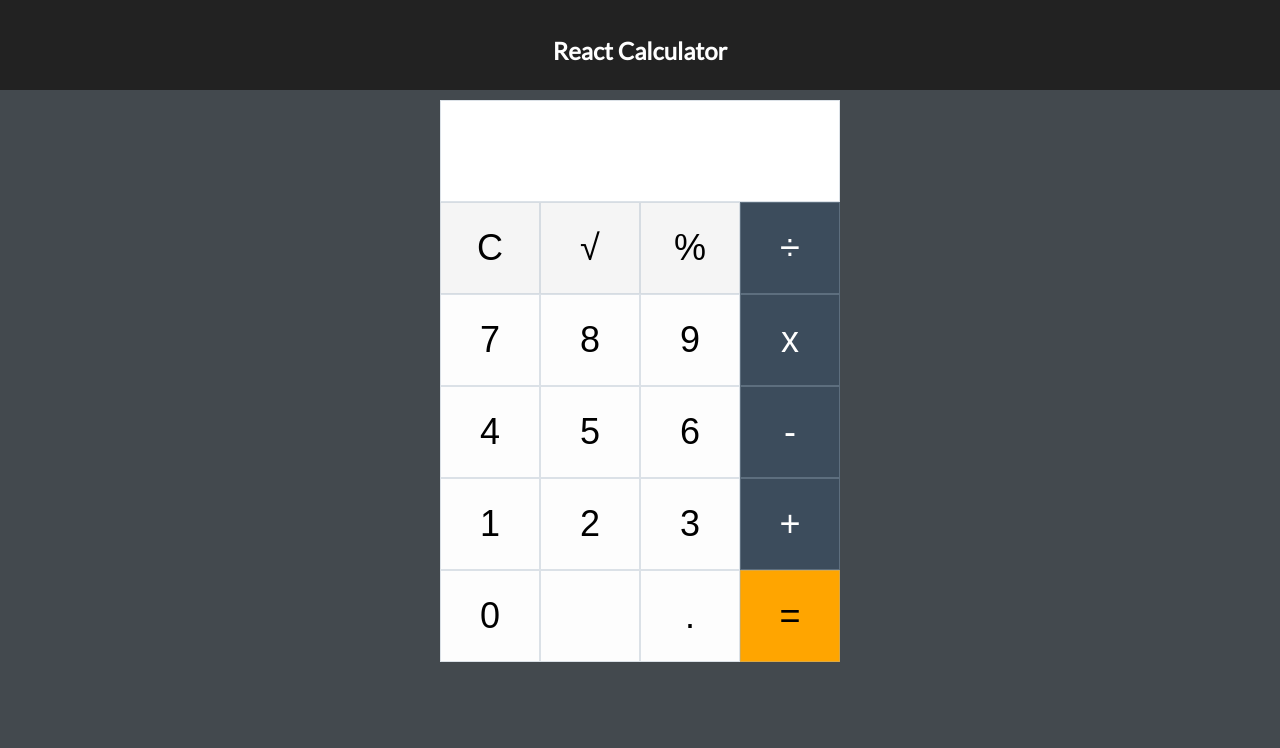
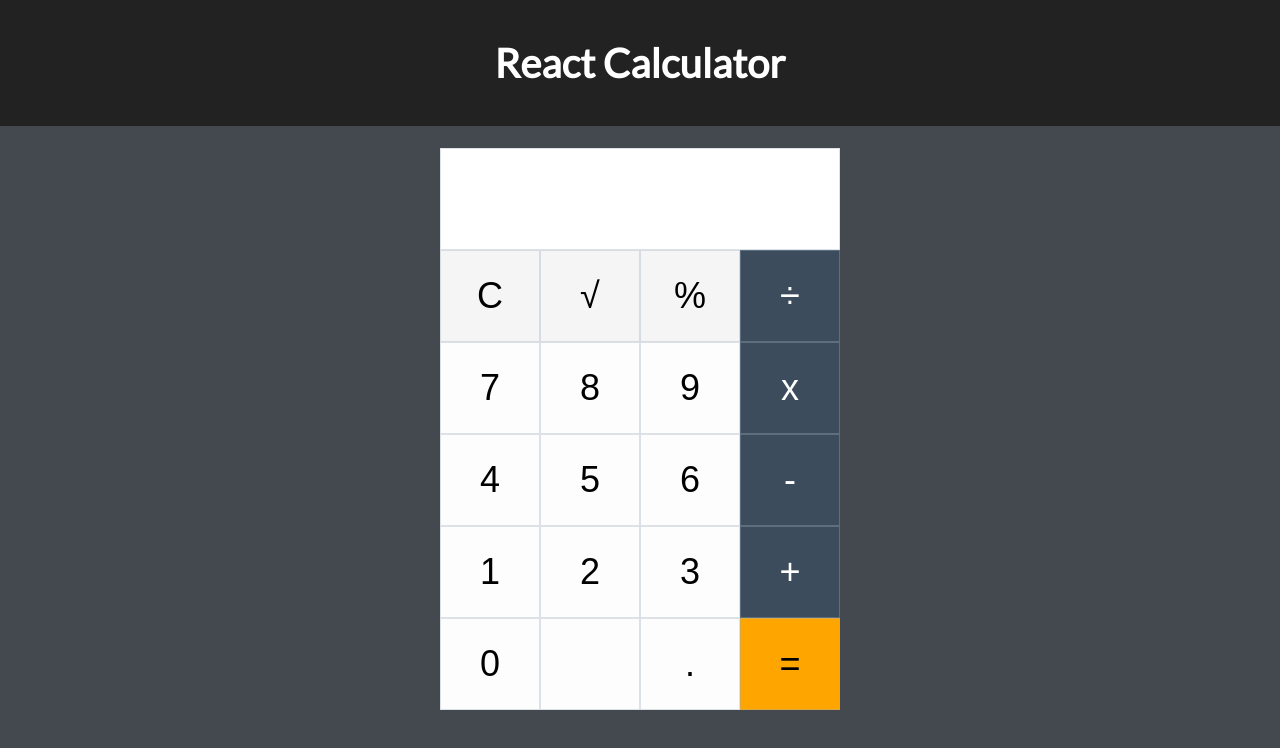
Before and after one commit to datadazer/React-Calculator, a React (Create React App) app: page / in a window 1280 px wide. Shown: the top 748 px of the page. Built offline with nearby package versions, Linux system fonts and the light colour scheme.

Commit message:
header styles and heroku deploy

```diff
--- a/src/App.css
+++ b/src/App.css
@@ -9,13 +9,13 @@
 
 .App-header {
   background-color: #222;
-  height: 50px;
-  padding: 20px;
+  padding: 12px;
+  margin-bottom: 12px;
   color: white;
 }
 
 .App-title {
-  font-size: 1.5em;
+  font-size: 2.5em;
 }
 
 .App-intro {
```
